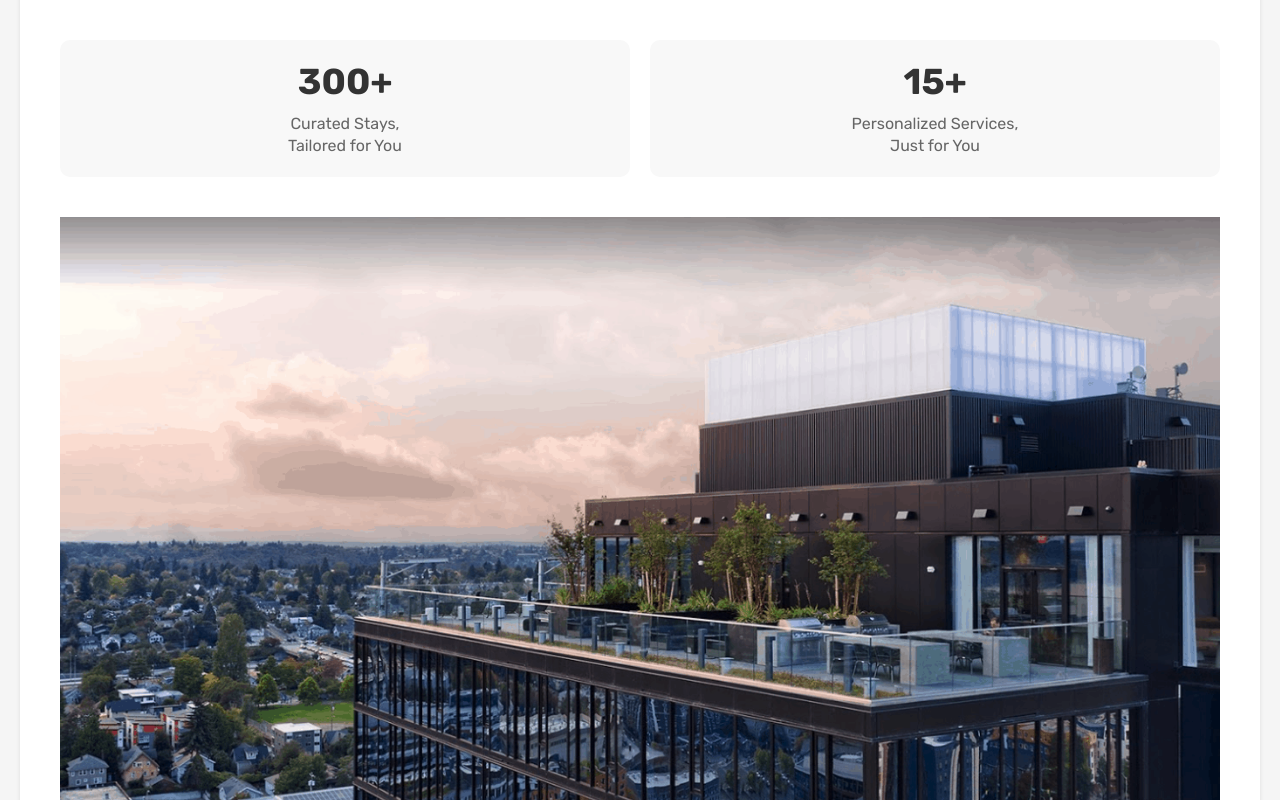
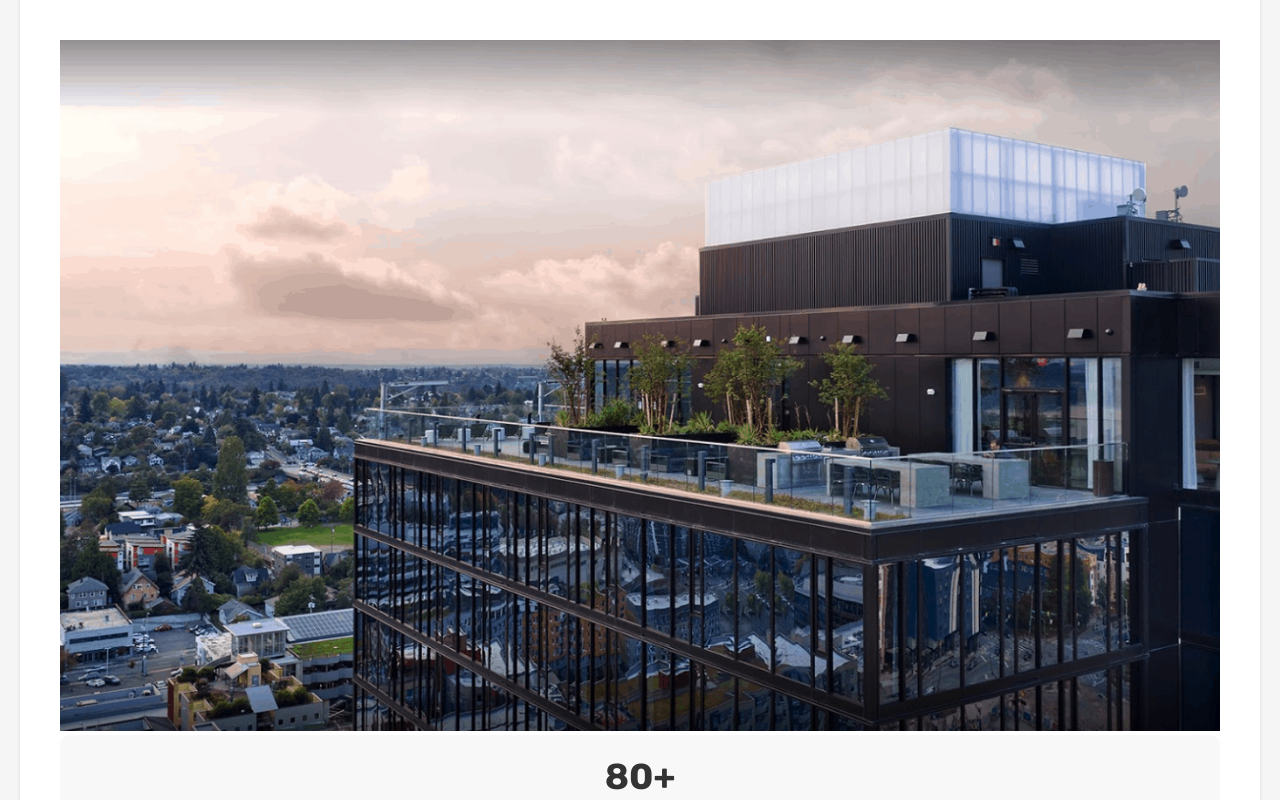
Before and after one commit to UW-INFO442-WI25/the-a-team, a React (Vite) app: page /about in a window 1280 px wide. Shown: the part 480-1280 px from the top of the page. Built offline with nearby package versions, Linux system fonts and the light colour scheme.

Commit message:
Fix stats on AboutPage

```diff
--- a/src/components/AboutPage.jsx
+++ b/src/components/AboutPage.jsx
@@ -64,26 +64,22 @@ export function AboutPage() {
                         </div>
                     </div>
 
-                        <div className="stats">
-                            <div className="stat-item">
-                                <h3>300+</h3>
-                                <p>Curated Stays,</p>
-                                <p>Tailored for You</p>
-                            </div>
-                            <div className="stat-item">
-                                <h3>15+</h3>
-                                <p>Personalized Services,</p>
-                                <p>Just for You</p>
-                            </div>
-                        </div>
-
-                    <div className="brand-right">
+                   <div className="brand-right">
                         <img
                             src="/img/ModernView.png"
                             alt="Modern apartment view"
                             className="apartment-img"
                         />
+                        <div className="stats">
+                            <div className="stat-item">
+                                <h3>80+</h3>
+                                <p>Curated Stays,</p>
+                                <p>Tailored for You</p>
+                            </div>
+                        </div>
                     </div>
+
+
                 </div>
 
                 <div className="team-section">
--- a/src/index.css
+++ b/src/index.css
@@ -204,10 +204,6 @@ body {
 
 .team-grid {
     grid-template-columns: repeat(auto-fit, minmax(150px, 1fr));
-}
-
-.stats {
-    gap: 20px;
 }
 
 .apartment-img {
```
